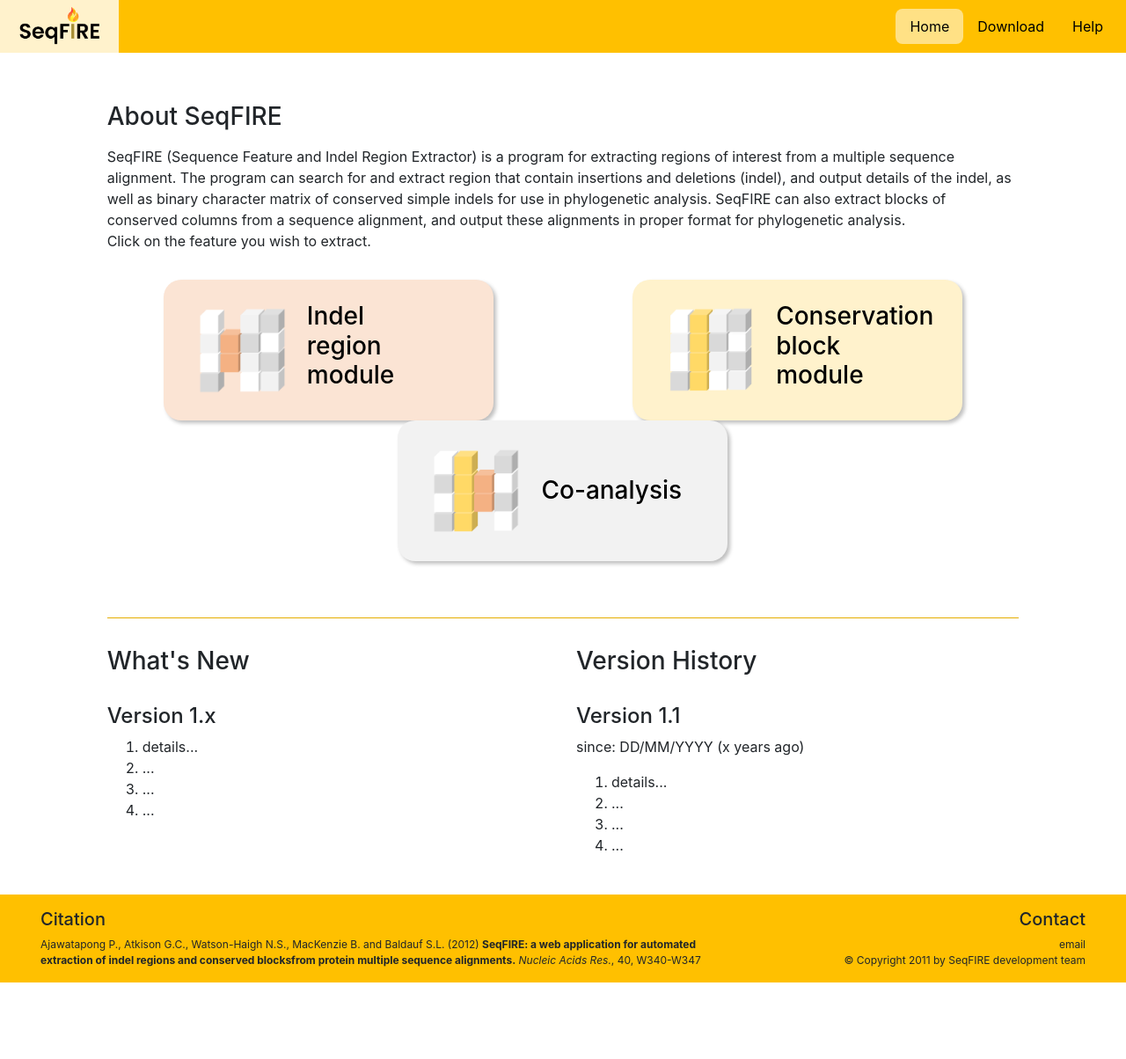
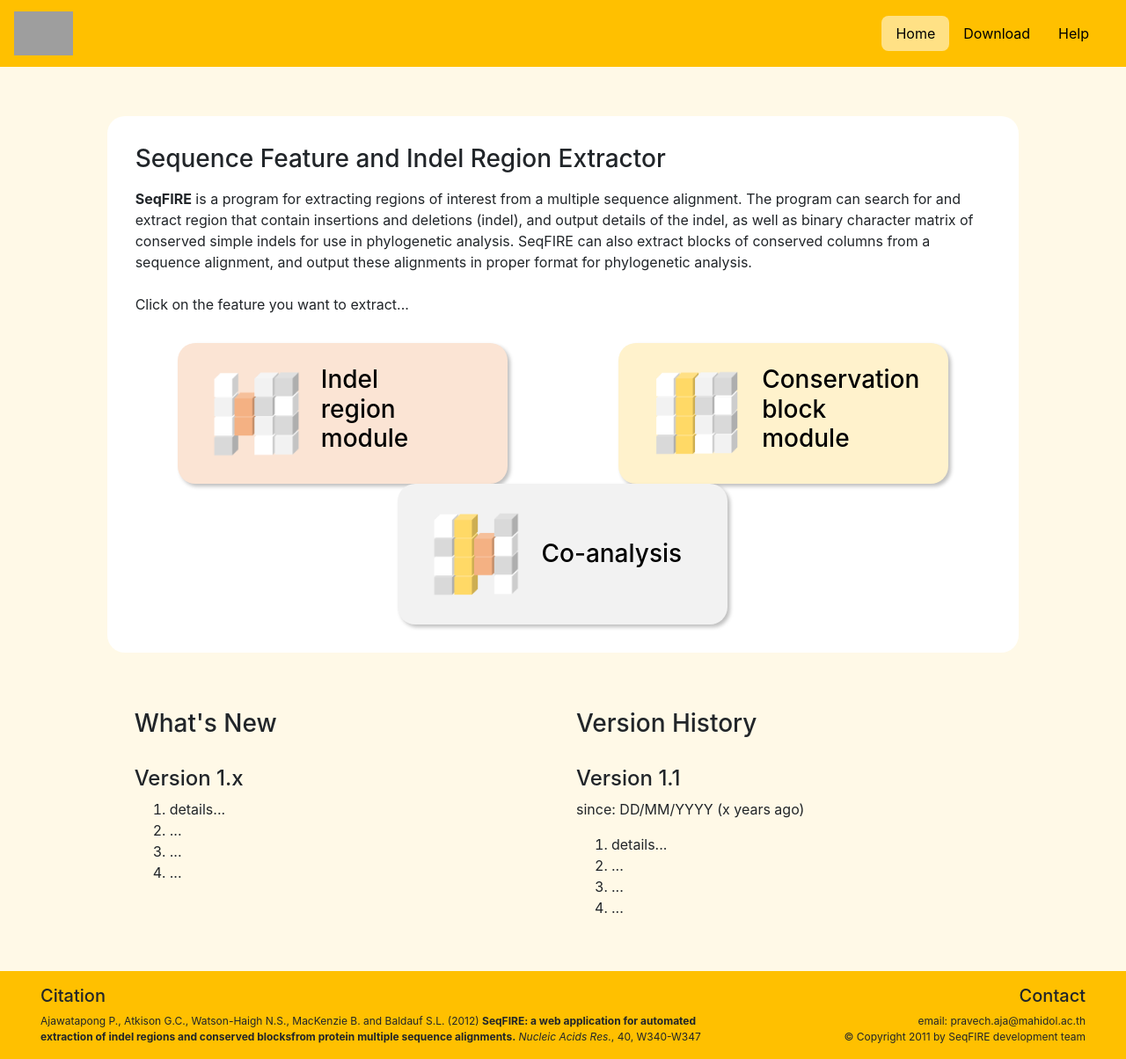
Before and after one commit to ntnkob/seqFIre2021, a Flask app: page / in a window 1280 px wide. Shown: the whole page at 88% size. Before the commit the page ends 1117 px from the top, so only its background shows below. Run offline with Flask 2, Linux system fonts and the light colour scheme; some libraries are stand-ins or nearby versions; grey boxes are pictures that could not be loaded.

Commit message:
edit template

```diff
--- a/app/templates/base.html
+++ b/app/templates/base.html
@@ -21,6 +21,7 @@
             padding-bottom: 4rem;
             display: flex;
             flex-direction: column;
+            background-color: #FFF9E7;
         }
 
         footer {
@@ -41,15 +42,6 @@
             border-radius: 8px
         }
 
-        .navbar {
-            padding: 0;
-
-        }
-
-        .navbar-brand {
-            padding: 0;
-        }
-
     </style>
     {% endblock %}
 
@@ -63,11 +55,7 @@
     <!-- Navigation bar -->
     <nav class="navbar navbar-light" style="background-color: #ffc000;">
         <a href="{{ url_for('index') }}" class='navbar-brand'>
-            <div style="height: 60px; width: 135.46px; background-color: #FFF2CC; display: flex;
-            justify-content: center;
-            align-items: center;">
-            <img src='/static/logo_new.png' height='50' alt="seqFIRE Logo">
-            </div>
+            <img src='/static/LOGO1.png' height='50' alt="seqFIRE Logo">
         </a>
         <ul class="nav nav-pills my-2" style="margin-right: 10px;">
             {{ render_nav_item('index', 'Home', use_li = True) }}
@@ -104,7 +92,7 @@
             <div class='col-auto' id="footer-right">
                 <h5 class='text-right'>Contact</h5>
                 <p class="text-right" style="font-size: 12px;">
-                    email<br>
+                    email: pravech.aja@mahidol.ac.th<br>
                     &copy; Copyright 2011 by SeqFIRE development team
             </div>
         </div>
--- a/app/templates/index.html
+++ b/app/templates/index.html
@@ -48,17 +48,18 @@
 
 {% block content %}
 <br>
+<div style="background-color: white; border-radius: 20px; padding: 2rem; margin-top: 2rem;">
 <div class='row justify-content-center'>
     <div class='col'>
-        <h3 style="margin-top: 2rem;">About SeqFIRE</h3>
-        <p style="margin-top: 1rem;">SeqFIRE (Sequence Feature and Indel Region Extractor) is a program for extracting
+        <h3>Sequence Feature and Indel Region Extractor</h3>
+        <p style="margin-top: 1rem;"><b>SeqFIRE</b> is a program for extracting
             regions of interest from a multiple sequence alignment.
             The program can search for and extract region that contain insertions and deletions (indel), and output
             details of the indel, as well as binary character matrix of
             conserved simple indels for use in phylogenetic analysis. SeqFIRE can also extract blocks of conserved
             columns from a sequence alignment, and output
-            these alignments in proper format for phylogenetic analysis.<br>
-            Click on the feature you wish to extract.
+            these alignments in proper format for phylogenetic analysis.<br><br>
+            Click on the feature you want to extract...
     </div>
 </div>
 
@@ -97,9 +98,10 @@
         </a>
     </div>
 </div>
+</div>
 <br><br>
-<hr color="#ffc000" size="2">
-<div class="row" style="margin-top: 2rem;">
+
+<div class="row" style="margin: 1rem; ">
     <div class="col">
         <h3>What's New</h3><br>
 
--- a/app/templates/seq_submit.html
+++ b/app/templates/seq_submit.html
@@ -16,7 +16,7 @@
         text-align: center;
         padding: 13px 33px;
         width: 196px;
-        background: #FFFFFF;
+        background: white;
         border: 2.5px solid #FEE599;
         box-sizing: border-box;
         top: -30px;
@@ -30,6 +30,7 @@
 
     #inputsec {
         border: 2.5px solid #FEE599;
+        background-color: white;
         margin-top: 3rem;
         position: relative;
         margin-bottom: 5rem;
@@ -119,6 +120,7 @@
         justify-content: space-between;
     }
 
+
 </style>
 {% endblock %}
 
```
